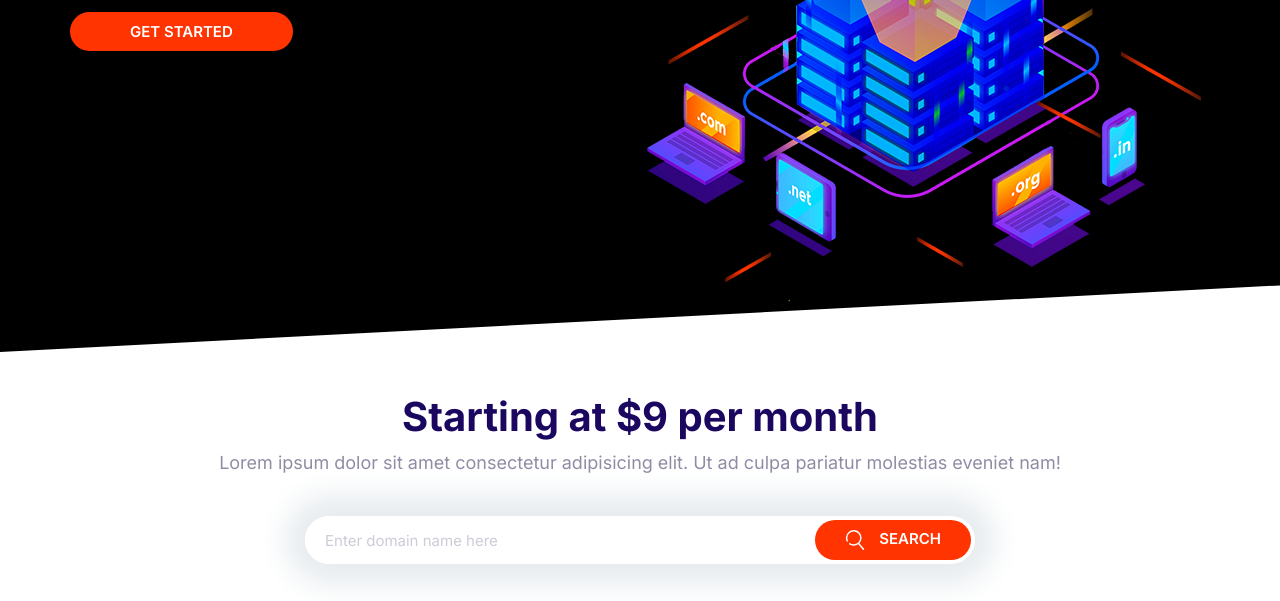
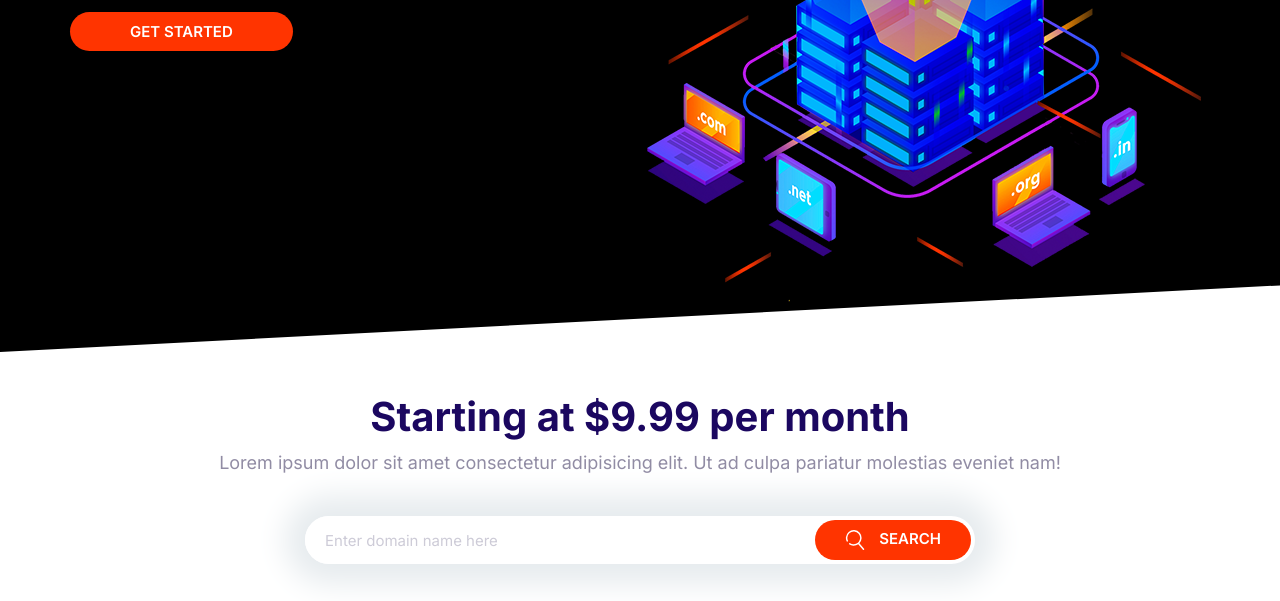
Before and after one commit to ninjafantastico/website, a website built with Parcel: page domain-king/index.html in a window 1280 px wide. Shown: the part 401-1002 px from the top of the page. Built offline with nearby package versions, Linux system fonts and the light colour scheme.

Commit message:
Updated price from $9 to $9.99

```diff
--- a/domain-king/index.html
+++ b/domain-king/index.html
@@ -63,7 +63,7 @@
     </section>
     <section class="block container block-domain">
       <header class="block__header" data-aos="fade-down">
-        <h2>Starting at $9 per month</h2>
+        <h2>Starting at $9.99 per month</h2>
         <p>
           Lorem ipsum dolor sit amet consectetur adipisicing elit. Ut ad culpa
           pariatur molestias eveniet nam!
```
